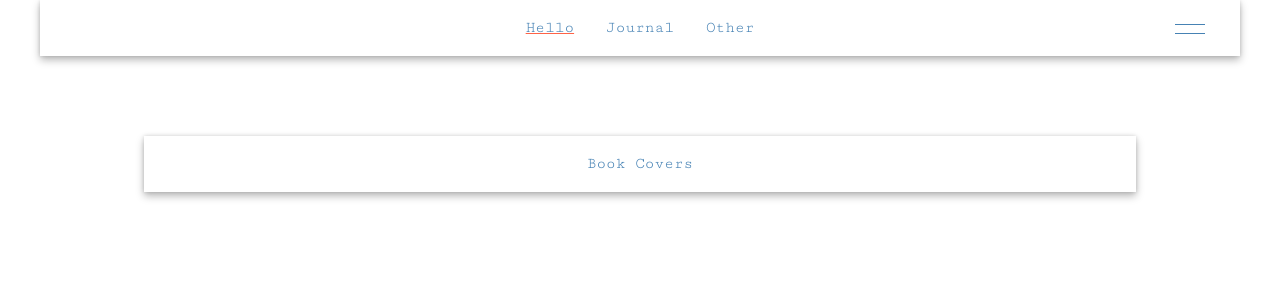
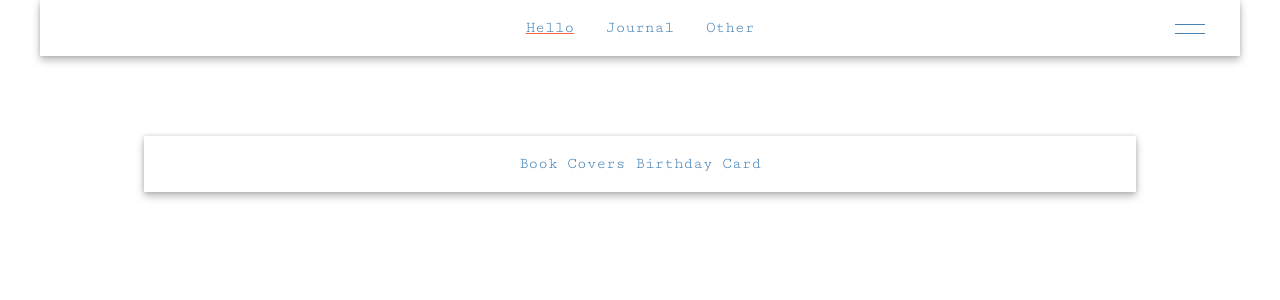
Before and after one commit to kbejko/kbejko.github.io, a Jekyll site: the page built from other.html, in a window 1280 px wide. Shown: the top 300 px of the page. Built offline with Jekyll 4.4.1, drawn with Linux system fonts in a browser that asks for light colours; nearby versions of some CDN libraries.

Commit message:
Add link to birthday card

```diff
--- a/other.html
+++ b/other.html
@@ -5,3 +5,4 @@ permalink: /other/
 ---
 
 <a href="http://klajdibejko.com/book-covers/">Book Covers</a>
+<a href="http://klajdibejko.com/birthday-card/">Birthday Card</a>
```
